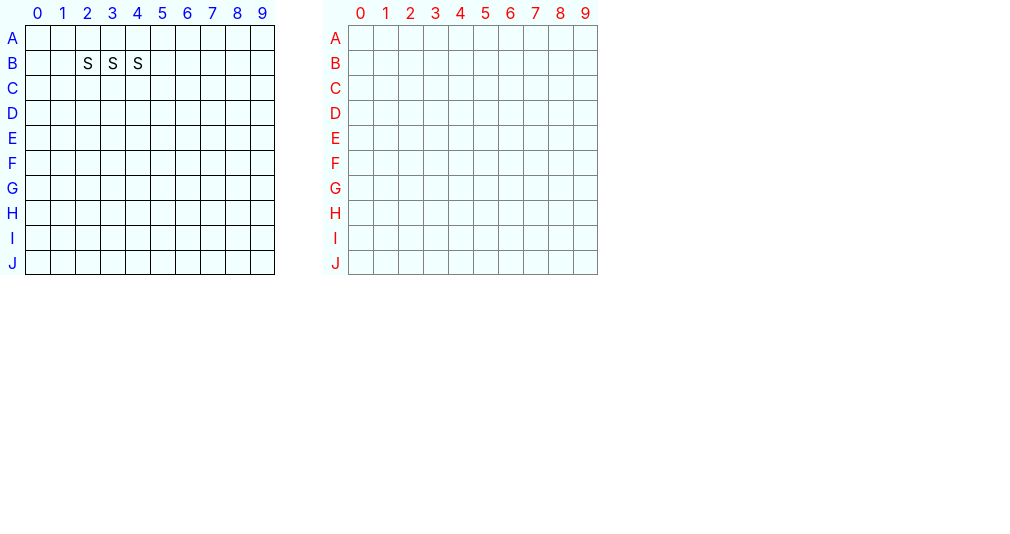
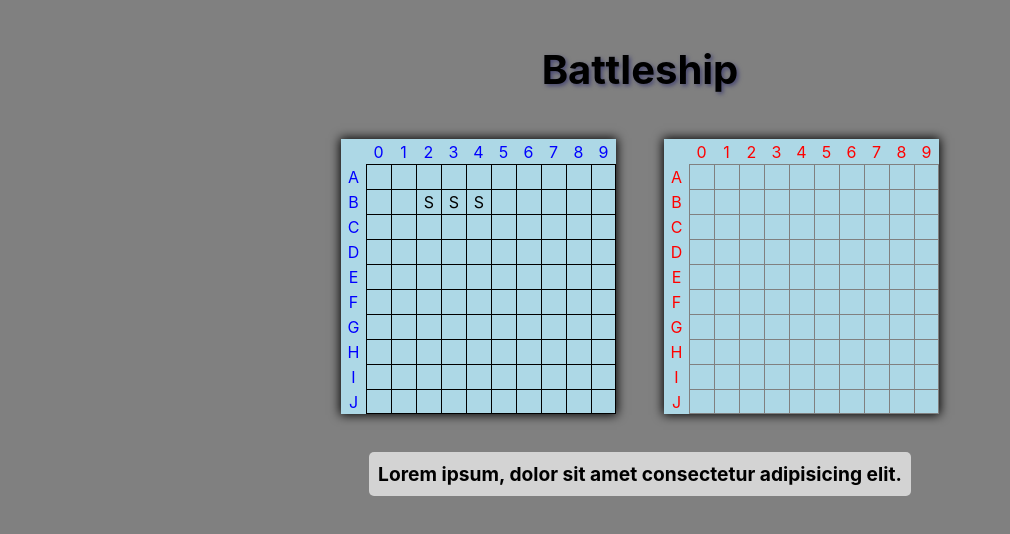
Before and after one commit to dmkirshon/battleship-js-odin, a website built with webpack: page src/index.html in a window 1280 px wide. Shown: the whole page, without its empty margins (0-1010 px from the left). Built offline with nearby package versions, Linux system fonts and the light colour scheme.

Commit message:
style: Update look and feel to improve ui

```diff
--- a/src/index.html
+++ b/src/index.html
@@ -7,9 +7,15 @@
     <title>Battleship</title>
   </head>
   <body>
-    <div class="container">
-      <div class="board human-board"></div>
-      <div class="board computer-board"></div>
+    <div class="game">
+      <h1 class="title">Battleship</h1>
+      <div class="container">
+        <div class="board human-board"></div>
+        <div class="board computer-board"></div>
+      </div>
+      <div class="message">
+        Lorem ipsum, dolor sit amet consectetur adipisicing elit.
+      </div>
     </div>
   </body>
 </html>
--- a/src/index.js
+++ b/src/index.js
@@ -1,6 +1,6 @@
 import displayController from "./displayController";
 import player from "./player";
-import style from "./style.css";
+import "./style.css";
 
 const humanPlayer = player("human");
 const computerPlayer = player("computer");
--- a/src/style.css
+++ b/src/style.css
@@ -16,6 +16,23 @@ html {
 body {
   width: 100vw;
   height: 100vh;
+  background-color: grey;
+}
+
+.game {
+  display: flex;
+  flex-direction: column;
+  justify-content: center;
+  align-items: center;
+}
+
+.title {
+  margin: 1em;
+  padding: 5px;
+  font-size: 2.5em;
+  text-shadow: 2px 2px 4px rgb(72, 72, 114);
+
+  border-radius: 5px;
 }
 
 .container {
@@ -23,7 +40,19 @@ body {
   gap: 3rem;
 }
 
-/* Gameboard style */
+/* Message Style */
+
+.message {
+  font-weight: bold;
+  font-size: larger;
+  margin: 2em;
+  padding: 0.5em;
+
+  background-color: lightgrey;
+  border-radius: 5px;
+}
+
+/* Gameboard Style */
 
 .board {
   width: 275px;
@@ -31,10 +60,8 @@ body {
   display: flex;
   flex-wrap: wrap;
 
-  background-color: rgba(224, 255, 255, 0.412);
-}
-
-.computer-board {
+  background-color: lightblue;
+  box-shadow: 0px 0px 10px 1px;
 }
 
 .board-cell-first {
```
Also changed, not shown: dist/bundle.js, dist/index.html.
